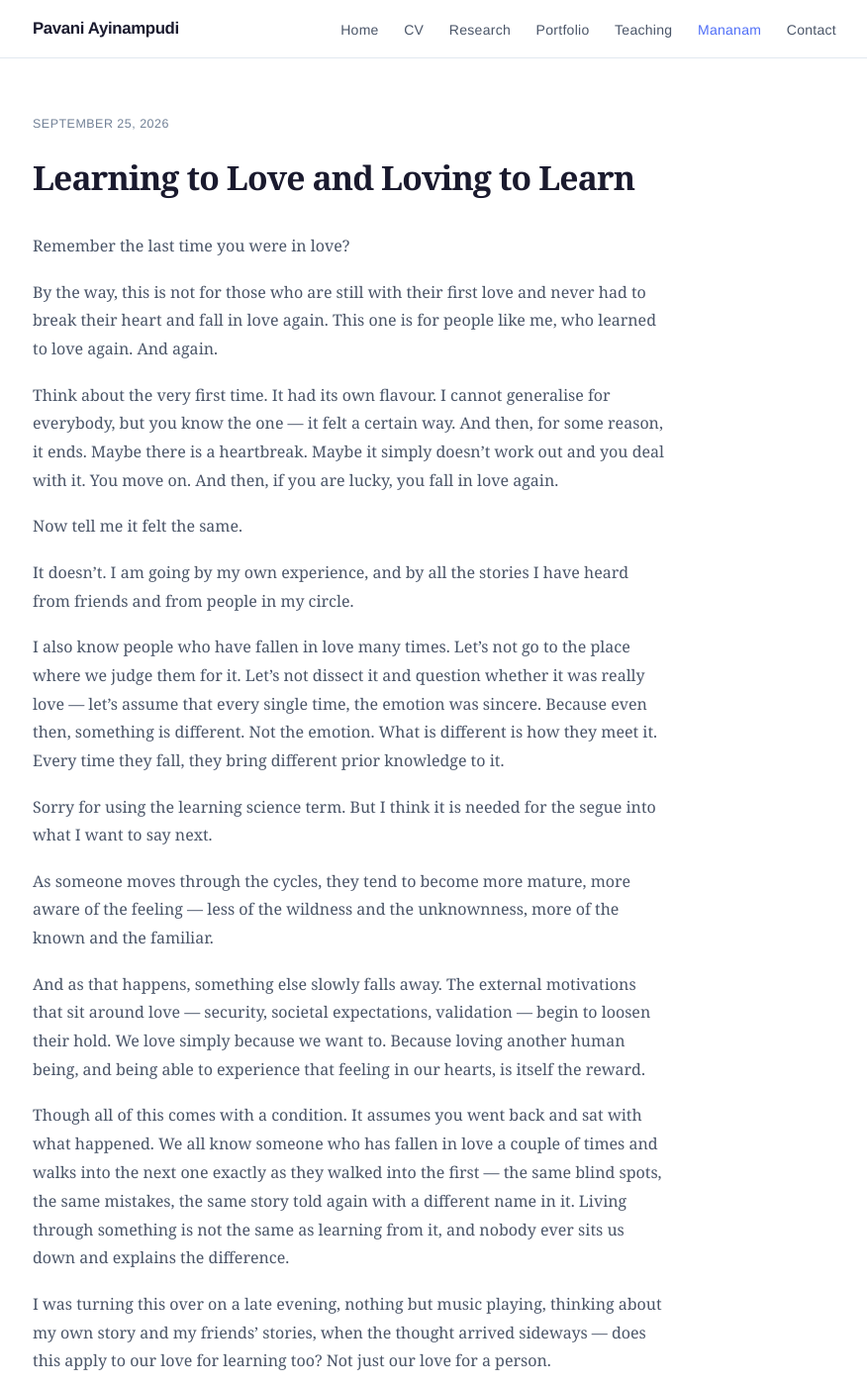
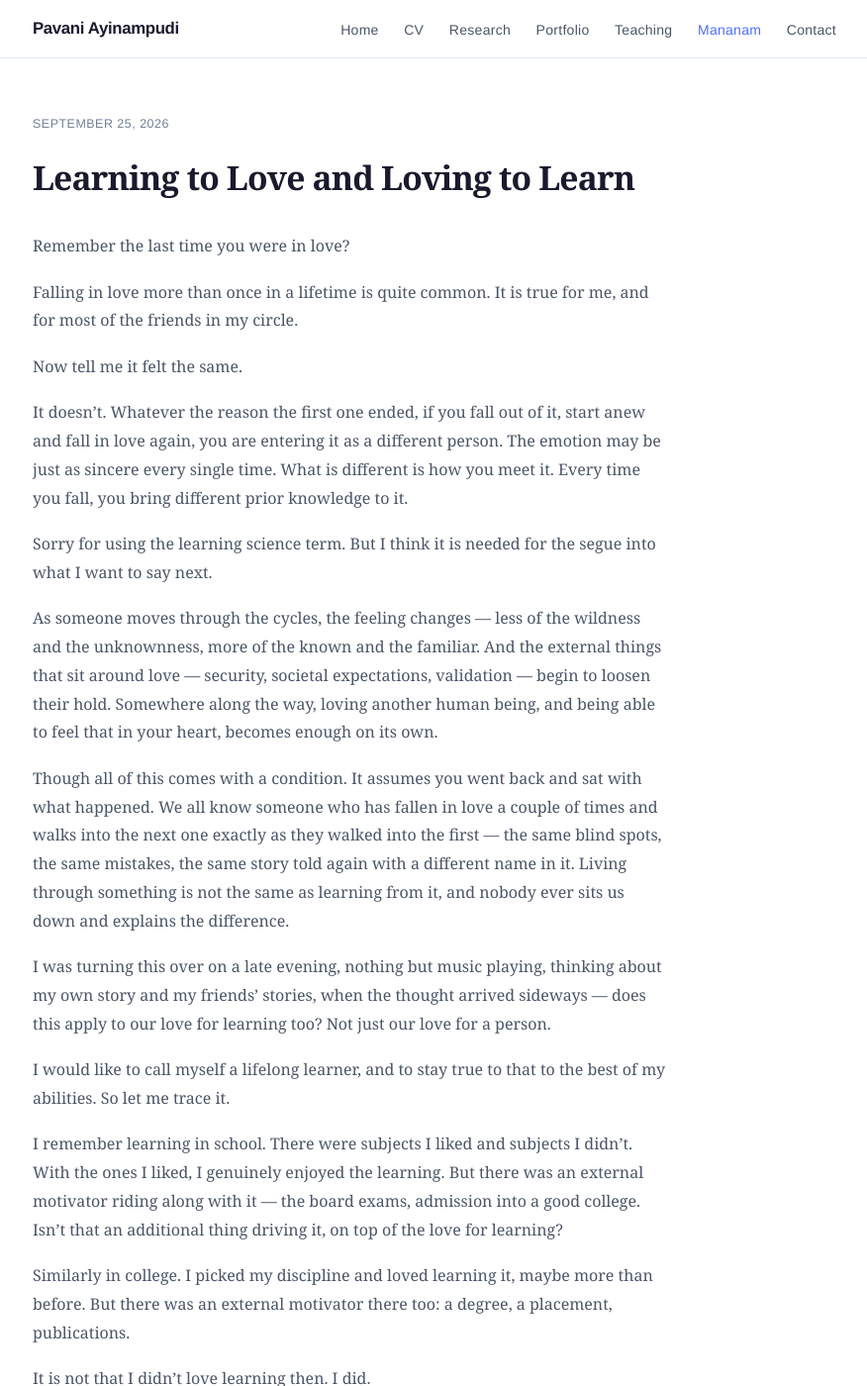
Before and after one commit to pavaniasn/pavaniasn.github.io, a Jekyll site: the page built from _mananam/2026-09-25-learning-to-love-and-loving-to-learn.md, in a window 1280 px wide and 1400 px high. Shown: the whole window at 99% size, without its empty margins (201-1077 px from the left). Built offline with Jekyll 4.4.1, drawn with Linux system fonts in a browser that asks for light colours; some of the changed text lies outside the part shown.

Commit message:
Edit "Learning to Love and Loving to Learn": trim the break-up thread, frame the stages as different rather than lesser
Co-Authored-By: Claude Opus 5.5 <noreply@anthropic.com>

```diff
--- a/_mananam/2026-09-25-learning-to-love-and-loving-to-learn.md
+++ b/_mananam/2026-09-25-learning-to-love-and-loving-to-learn.md
@@ -9,36 +9,24 @@ date: 2026-09-25
 
 Remember the last time you were in love?
 
-By the way, this is not for those who are still with their first love and never had to break
-their heart and fall in love again. This one is for people like me, who learned to love again.
-And again.
-
-Think about the very first time. It had its own flavour. I cannot generalise for everybody, but
-you know the one — it felt a certain way. And then, for some reason, it ends. Maybe there is a
-heartbreak. Maybe it simply doesn't work out and you deal with it. You move on. And then, if
-you are lucky, you fall in love again.
+Falling in love more than once in a lifetime is quite common. It is true for me, and for most
+of the friends in my circle.
 
 Now tell me it felt the same.
 
-It doesn't. I am going by my own experience, and by all the stories I have heard from friends
-and from people in my circle.
-
-I also know people who have fallen in love many times. Let's not go to the place where we judge
-them for it. Let's not dissect it and question whether it was really love — let's assume that
-every single time, the emotion was sincere. Because even then, something is different. Not the
-emotion. What is different is how they meet it. Every time they fall, they bring different
-prior knowledge to it.
+It doesn't. Whatever the reason the first one ended, if you fall out of it, start anew and fall
+in love again, you are entering it as a different person. The emotion may be just as sincere
+every single time. What is different is how you meet it. Every time you fall, you bring
+different prior knowledge to it.
 
 Sorry for using the learning science term. But I think it is needed for the segue into what I
 want to say next.
 
-As someone moves through the cycles, they tend to become more mature, more aware of the feeling
-— less of the wildness and the unknownness, more of the known and the familiar.
-
-And as that happens, something else slowly falls away. The external motivations that sit around
-love — security, societal expectations, validation — begin to loosen their hold. We love simply
-because we want to. Because loving another human being, and being able to experience that
-feeling in our hearts, is itself the reward.
+As someone moves through the cycles, the feeling changes — less of the wildness and the
+unknownness, more of the known and the familiar. And the external things that sit around
+love — security, societal expectations, validation — begin to loosen their hold. Somewhere
+along the way, loving another human being, and being able to feel that in your heart, becomes
+enough on its own.
 
 Though all of this comes with a condition. It assumes you went back and sat with what happened.
 We all know someone who has fallen in love a couple of times and walks into the next one
@@ -53,29 +41,22 @@ for learning too? Not just our love for a person.
 I would like to call myself a lifelong learner, and to stay true to that to the best of my
 abilities. So let me trace it.
 
-I remember learning in school. It was fun. I liked science; those were some of my favourite
-subjects, and there were others I didn't enjoy much. I knew what I was learning, even if not
-fully. But what kept me at it was mostly external — the board exams, admission into a good
-college.
+I remember learning in school. There were subjects I liked and subjects I didn't. With the ones
+I liked, I genuinely enjoyed the learning. But there was an external motivator riding along with
+it — the board exams, admission into a good college. Isn't that an additional thing driving it,
+on top of the love for learning?
 
-Then I got to college, picked my discipline, went deep into science, and enjoyed it more than I
-had before. But there was another external motivation waiting there too: a degree, a placement,
-publications.
+Similarly in college. I picked my discipline and loved learning it, maybe more than before. But
+there was an external motivator there too: a degree, a placement, publications.
 
-And there was a reason for all of it. I was buried under what my family and the society around
-me expected of me, and given our economic situation those expectations were not unreasonable.
-Acing the exams and doing well was the whole of it. Reading outside academia was not simply
-crowded out by all this — I was taught that it was a waste of time and effort. So I didn't do
-it. For years.
+It is not that I didn't love learning then. I did.
 
-It is not that I didn't love learning then. I did. But reflecting back, I can see the
-difference between the way I loved it in school and the way I loved it in college. The same
-word. Two different things.
-
-I read well, but I read only inside my discipline — academic books, research articles. Reading was work that happened to be enjoyable. Then one day, in a staff meeting, a
-former superior of mine recited a few lines about the power of the human will, from James Allen's *As a Man
-Thinketh*. He was trying to inspire the room. It moved me enough that I bought the book that
-same day and read it.
+I read well, but only inside my discipline — academic books, research articles. Reading was
+work that happened to be enjoyable. For various reasons, I didn't read anything outside it for
+years, and people are surprised to hear that, because they only see how much I read today.
+Then one day, in a staff meeting, a former superior of mine recited a few lines about the power
+of the human will, from James Allen's *As a Man Thinketh*. He was trying to inspire the room.
+It moved me enough that I bought the book that same day and read it.
 
 Until that day, my goal with reading had been to learn something — academically, or for
 knowledge. That was the first time I experienced reading as joy.
@@ -94,10 +75,15 @@ then put it out in language this good. It could be anything. Poetry. Science. A
 technology is going. Somebody's take on geopolitics. The idea that this thought was processed
 in a human mind and came out like *this* — that is sheer joy for me.
 
-That is the kind of learning I recognise now when I hold the two side by side. There is no
-degree at the end of it, no placement, no publication. I don't get anything from that
-relationship — and I still experience the joy of it. Just like the reward of loving on its own,
-without expecting anything in return.
+Now there is no external motivator. Well, maybe except for the research articles and policy
+reports I read for work now and then. But the rest of my reading, the one outside work, has
+none — no degree, no placement, no publication. And surprisingly, it is the one I enjoy the
+most. Just like the relationships I hold today, where loving itself is enough.
+
+I am not saying external motivators are bad, or that what I had in school and college was a
+lesser form of learning, or of loving. It was different. The same word, two different things.
+But purely as an observer, and as someone who walked this path myself, it looks to me like a
+natural evolution. Is there a stage beyond this? I don't know yet.
 
 Since I work in education, once I started comparing the two — how we learn to love as we age,
 and how we love to learn as we age — I couldn't leave it alone.
```
